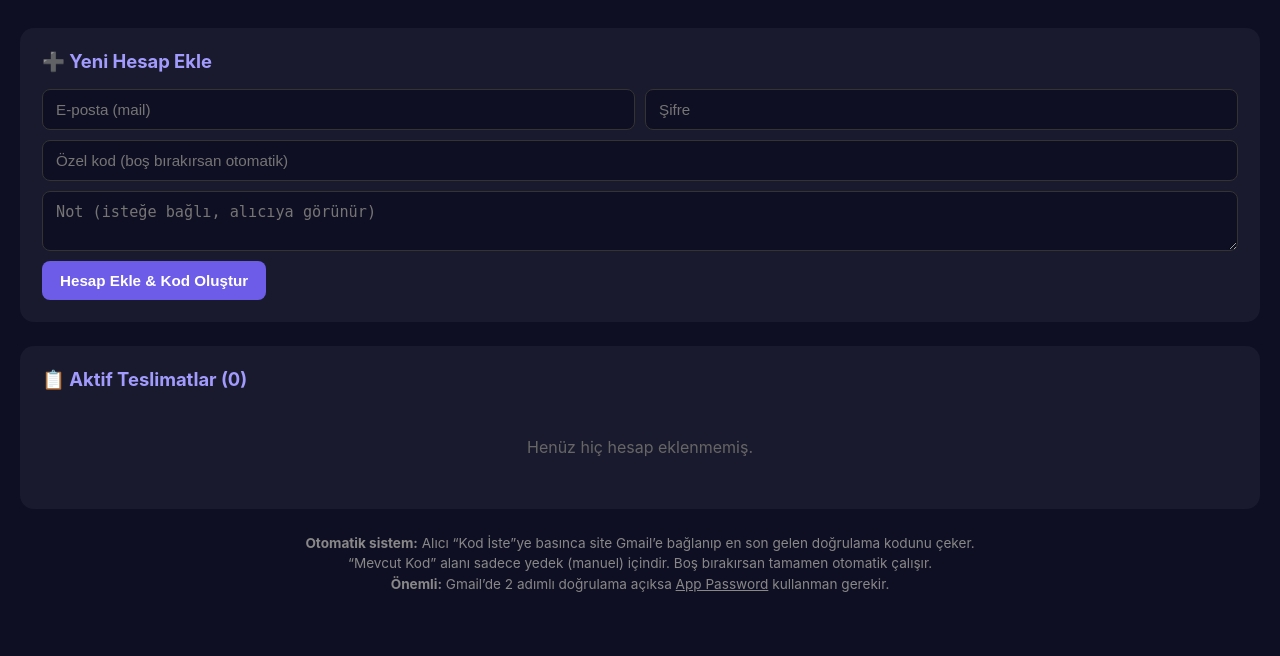
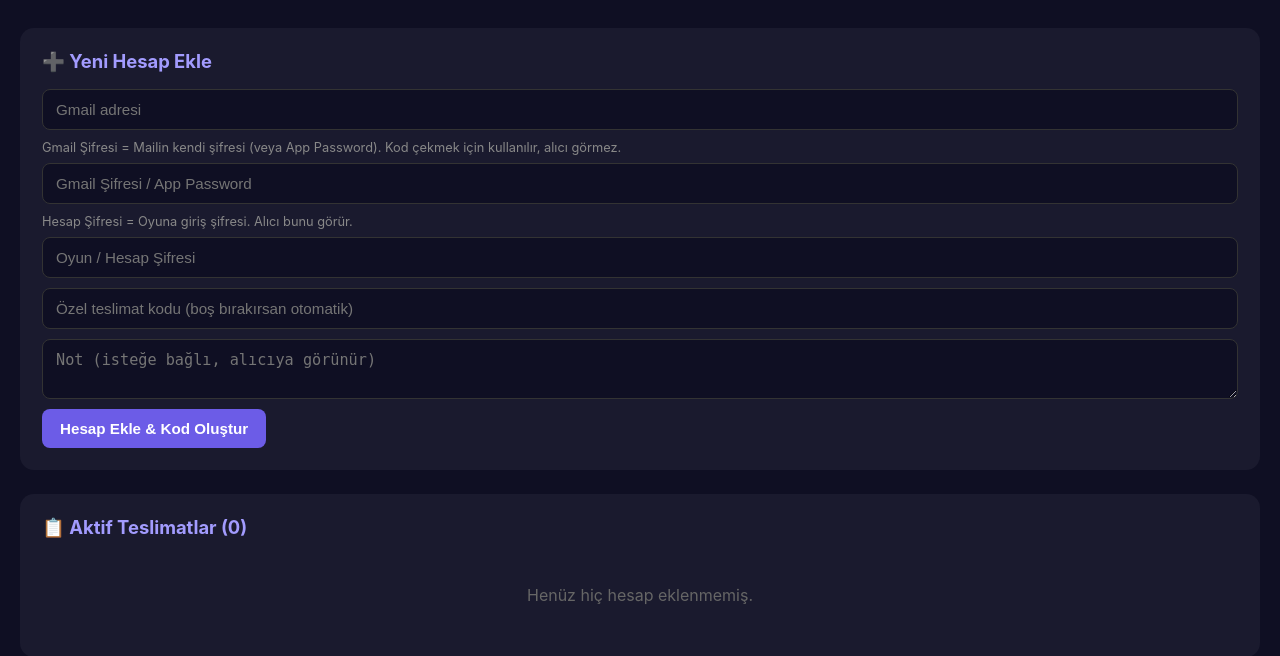
Before and after one commit to Kyrasstore/pes-teslimat, a Flask app: page /admin/panel in a window 1280 px wide. Shown: the part 49-705 px from the top of the page. Before the commit the page ends 641 px from the top, so only its background shows below. Run offline with Flask 3, Linux system fonts and the light colour scheme; the visitor is signed in with stand-in values (Sample User, id 1); data that the repository does not hold is empty.

Commit message:
Add files via upload

```diff
--- a/templates/admin_panel.html
+++ b/templates/admin_panel.html
@@ -55,7 +55,7 @@
             outline: none;
         }
         input:focus, textarea:focus { border-color: #6c5ce7; }
-        input[type="text"], input[type="email"] { flex: 1; min-width: 140px; }
+        input[type="text"], input[type="email"], input[type="password"] { flex: 1; min-width: 140px; }
         textarea { width: 100%; min-height: 60px; resize: vertical; }
         .btn {
             padding: 11px 18px;
@@ -100,6 +100,11 @@
         }
         .actions { display: flex; gap: 6px; align-items: center; flex-wrap: wrap; }
         .empty { text-align: center; color: #666; padding: 30px; }
+        .hint {
+            font-size: 0.8rem;
+            color: #888;
+            margin-bottom: 8px;
+        }
         @media (max-width: 700px) {
             table, thead, tbody, th, td, tr { display: block; }
             thead { display: none; }
@@ -129,16 +134,22 @@
         <a href="/admin/logout" class="logout">Çıkış Yap</a>
     </div>
 
-    <!-- Yeni hesap ekle -->
     <div class="section">
         <h2>➕ Yeni Hesap Ekle</h2>
         <form method="POST" action="/admin/add">
             <div class="form-row">
-                <input type="email" name="email" placeholder="E-posta (mail)" required>
-                <input type="text" name="password" placeholder="Şifre" required>
+                <input type="email" name="email" placeholder="Gmail adresi" required>
+            </div>
+            <div class="hint">Gmail Şifresi = Mailin kendi şifresi (veya App Password). Kod çekmek için kullanılır, alıcı görmez.</div>
+            <div class="form-row">
+                <input type="text" name="gmail_password" placeholder="Gmail Şifresi / App Password" required>
+            </div>
+            <div class="hint">Hesap Şifresi = Oyuna giriş şifresi. Alıcı bunu görür.</div>
+            <div class="form-row">
+                <input type="text" name="account_password" placeholder="Oyun / Hesap Şifresi" required>
             </div>
             <div class="form-row">
-                <input type="text" name="custom_code" placeholder="Özel kod (boş bırakırsan otomatik)">
+                <input type="text" name="custom_code" placeholder="Özel teslimat kodu (boş bırakırsan otomatik)">
             </div>
             <div class="form-row">
                 <textarea name="note" placeholder="Not (isteğe bağlı, alıcıya görünür)"></textarea>
@@ -147,7 +158,6 @@
         </form>
     </div>
 
-    <!-- Mevcut hesaplar -->
     <div class="section">
         <h2>📋 Aktif Teslimatlar ({{ deliveries|length }})</h2>
 
@@ -157,7 +167,7 @@
                 <tr>
                     <th>Teslimat Kodu</th>
                     <th>Mail</th>
-                    <th>Şifre</th>
+                    <th>Hesap Şifresi</th>
                     <th>Mevcut Kod</th>
                     <th>İşlem</th>
                 </tr>
@@ -169,13 +179,13 @@
                         <span class="code-badge">{{ d.code }}</span>
                     </td>
                     <td data-label="Mail">{{ d.email }}</td>
-                    <td data-label="Şifre">{{ d.password }}</td>
+                    <td data-label="Hesap Şifresi">{{ d.account_password }}</td>
                     <td data-label="Mevcut Kod">
                         <form method="POST" action="/admin/update_code" class="actions">
                             <input type="hidden" name="id" value="{{ d.id }}">
                             <input type="text" name="current_code" class="code-input"
                                    value="{{ d.current_code or '' }}"
-                                   placeholder="Kodu yaz...">
+                                   placeholder="Manuel kod...">
                             <button type="submit" class="btn btn-green">Kaydet</button>
                         </form>
                     </td>
```
